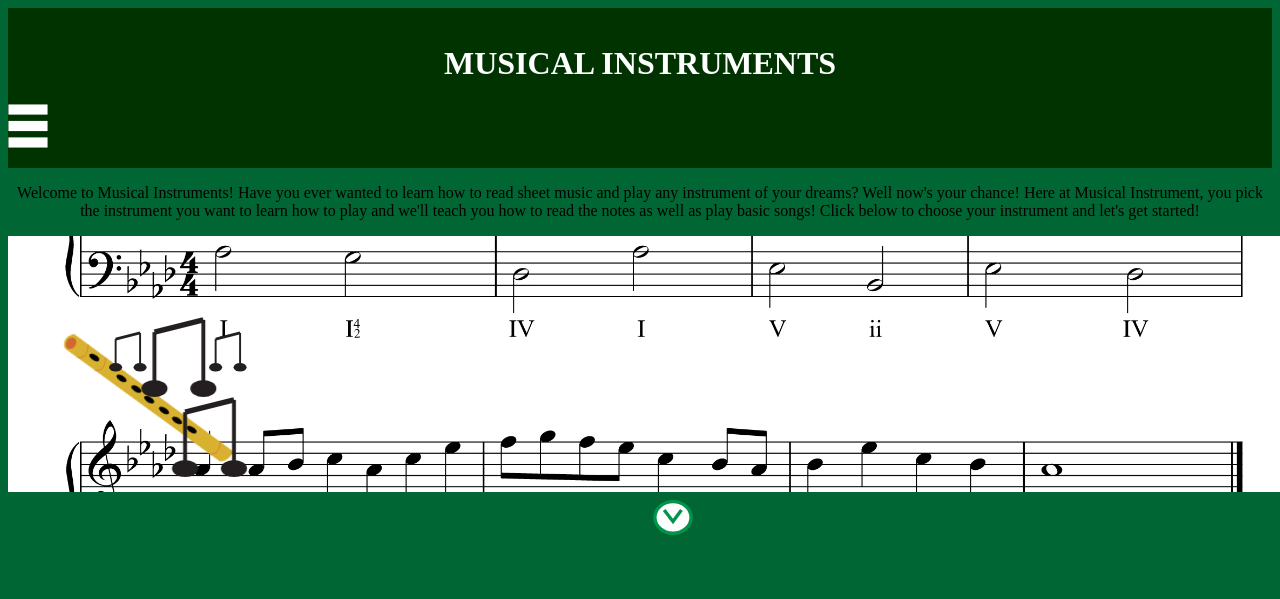
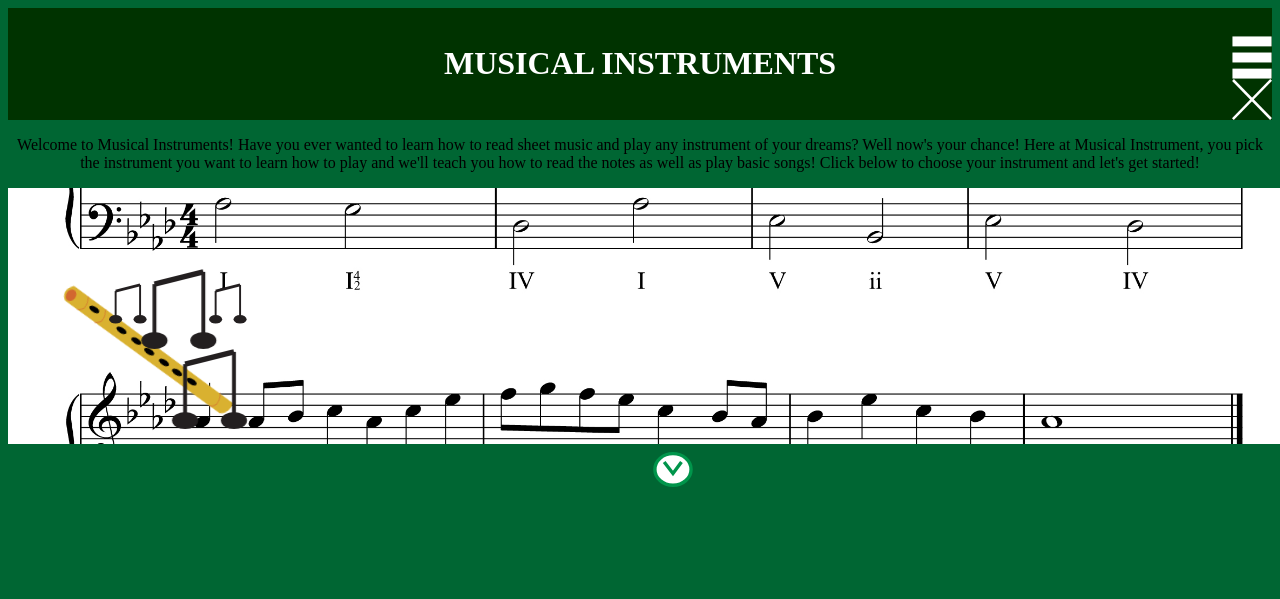
Before and after one commit to tahinim/project-1, a plain HTML site: page index.html in a window 1280 px wide. Shown: the top 599 px of the page. Drawn offline with Linux system fonts and the light colour scheme.

Commit message:
close icon

```diff
--- a/css/main.css
+++ b/css/main.css
@@ -18,6 +18,7 @@ h1 {
   background-color: #003300;
   padding-top:1em;
   padding-bottom: 1em;
+  position: relative;
 }
 
 
@@ -57,17 +58,24 @@ h1 {
     font-size: 1.25rem;
     width: 40px;
     display: inline-block;
+    position: absolute;
+    right: 0;
+    bottom: 0;
 }
 
 .nav-check:checked~.nav-label {
-    background-color: green;
+    background-color: #333;
 }
 
- .nav-label img {
+ .nav-open,
+ .nav-close {
      display: block;
      width: 100%;
  }
 
+.nav-closer {
+    display: none;
+}
 
 p {
     width: 100;
--- a/index.html
+++ b/index.html
@@ -13,7 +13,9 @@
 <nav>
     <input type="checkbox" class="nav-check"id= "nav-check">
     <label class="nav-label" for="nav-check">
-    <img src="images/hamburger.svg" alt="Open-Navigation"></label>
+    <img class="nav-open" src="images/hamburger.svg" alt="Open-Navigation">
+    <img class="nav-close" src="images/cross.svg" alt="Close-Navigation">
+    </label>
     <ul class="nav">
         <li><a href="#">Home</a></li>
         <li><a href="#">Piano</a></li>
```
Also changed, not shown: images/cross.svg (added).
